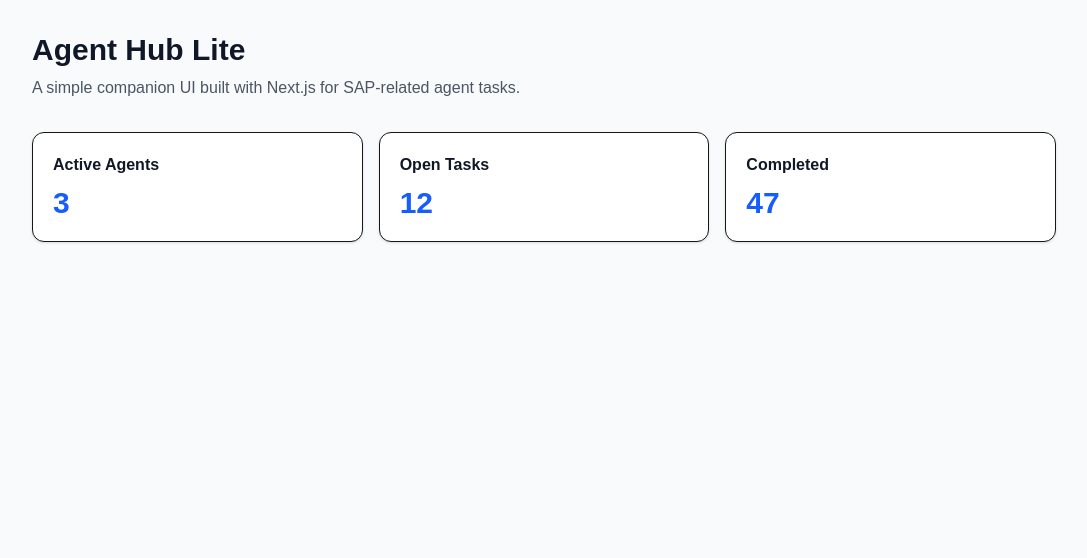
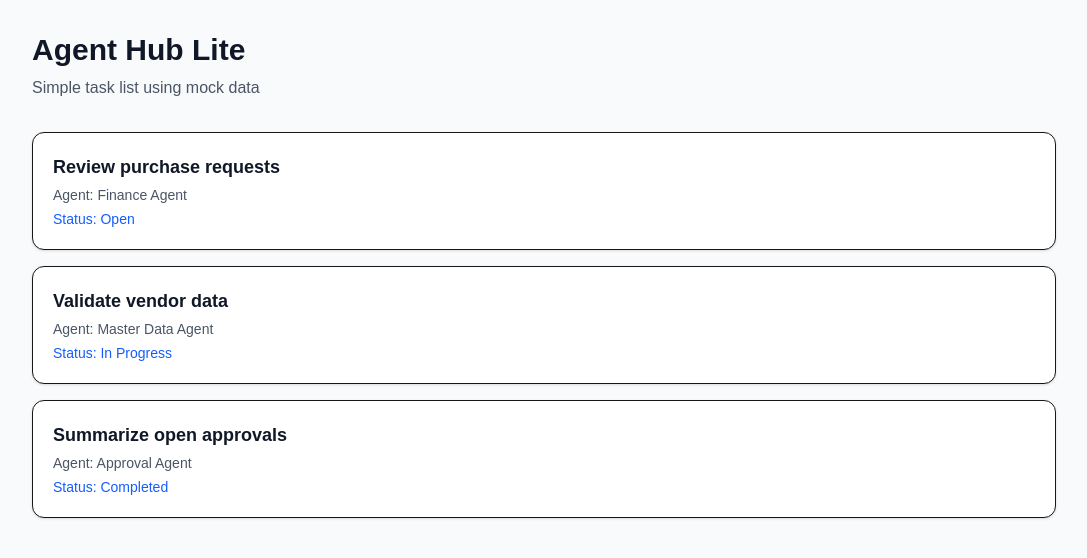
Before and after one commit to ArwaElziainy/agent-hub-lite, a Next.js app: page / in a window 1280 px wide. Shown: the top 558 px of the page, without its empty margins (96-1183 px from the left). Built offline with nearby package versions, Linux system fonts and the light colour scheme.

Commit message:
Build with me #4: render mock tasks list

```diff
--- /dev/null
+++ b/app/data/tasks.ts
@@ -0,0 +1,20 @@
+export const tasks = [
+  {
+    id: 1,
+    title: "Review purchase requests",
+    status: "Open",
+    agent: "Finance Agent",
+  },
+  {
+    id: 2,
+    title: "Validate vendor data",
+    status: "In Progress",
+    agent: "Master Data Agent",
+  },
+  {
+    id: 3,
+    title: "Summarize open approvals",
+    status: "Completed",
+    agent: "Approval Agent",
+  },
+];
--- a/app/page.tsx
+++ b/app/page.tsx
@@ -1,3 +1,5 @@
+import { tasks } from "./data/tasks";
+
 export default function Home() {
   return (
     <main className="min-h-screen bg-gray-50 p-8">
@@ -5,26 +7,23 @@ export default function Home() {
         <h1 className="text-3xl font-bold text-gray-900">
           Agent Hub Lite
         </h1>
-
-        <p className="mt-2 text-gray-600">
-          A simple companion UI built with Next.js for SAP-related agent tasks.
-        </p>
-
-        <div className="mt-8 grid gap-4 md:grid-cols-3">
-          <div className="rounded-xl bg-white p-5 shadow-sm border">
-            <h2 className="font-semibold text-gray-900">Active Agents</h2>
-            <p className="mt-2 text-3xl font-bold text-blue-600">3</p>
-          </div>
-
-          <div className="rounded-xl bg-white p-5 shadow-sm border">
-            <h2 className="font-semibold text-gray-900">Open Tasks</h2>
-            <p className="mt-2 text-3xl font-bold text-blue-600">12</p>
-          </div>
-
-          <div className="rounded-xl bg-white p-5 shadow-sm border">
-            <h2 className="font-semibold text-gray-900">Completed</h2>
-            <p className="mt-2 text-3xl font-bold text-blue-600">47</p>
-          </div>
+        <p className="mt-2 text-gray-600"> Simple task list using mock data </p>
+        <div className="mt-8 space-y-4">
+          {tasks.map((task) => (
+            <div
+              key={task.id}
+              className="rounded-xl border bg-white p-5 shadow-sm">
+              <h2 className="text-lg font-semibold text-gray-900">
+                {task.title}
+              </h2>
+              <p className="mt-1 text-sm text-gray-600">
+                Agent: {task.agent}
+              </p>
+              <p className="mt-1 text-sm font-medium text-blue-600">
+                Status: {task.status}
+              </p>
+            </div>
+          ))}
         </div>
       </div>
     </main>
```
Also changed, not shown: 1 other file (tests, documents, lock files or other folders).
